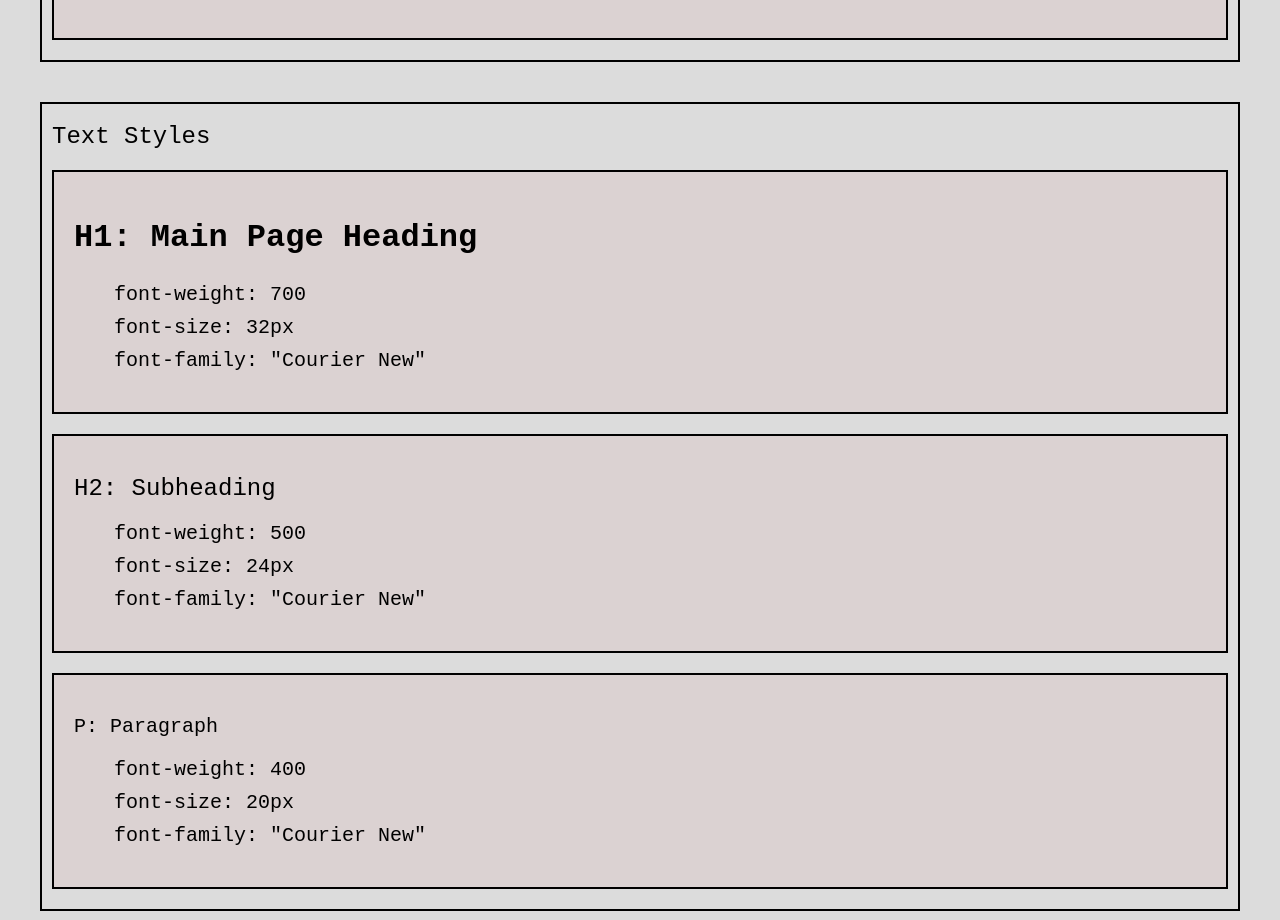
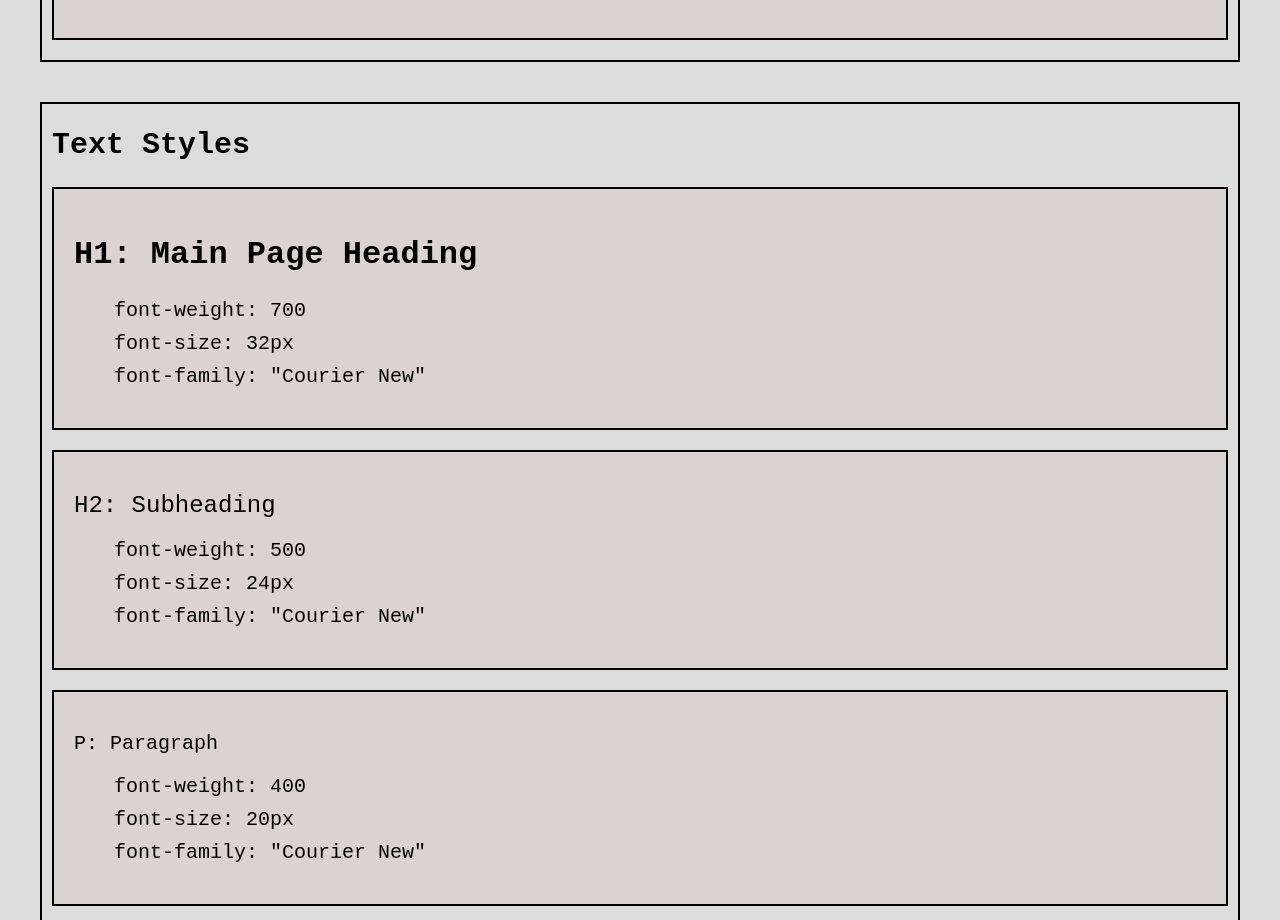
Before and after one commit to Simonfox32/codecademy, a plain HTML site: page website design/index.html in a window 1280 px wide. Shown: the part 1520-2440 px from the top of the page. Drawn offline with nearby package versions, Linux system fonts and the light colour scheme; a web font is replaced by a local one.

Commit message:
Update styles.css

```diff
--- a/website design/resources/styles.css
+++ b/website design/resources/styles.css
@@ -70,7 +70,7 @@ section div:last-child {
     font-size: 32px;
 }
 
-.styles h2 {
+.styles div h2 {
     font-weight: 500;
     font-size: 24px;
 }
```
